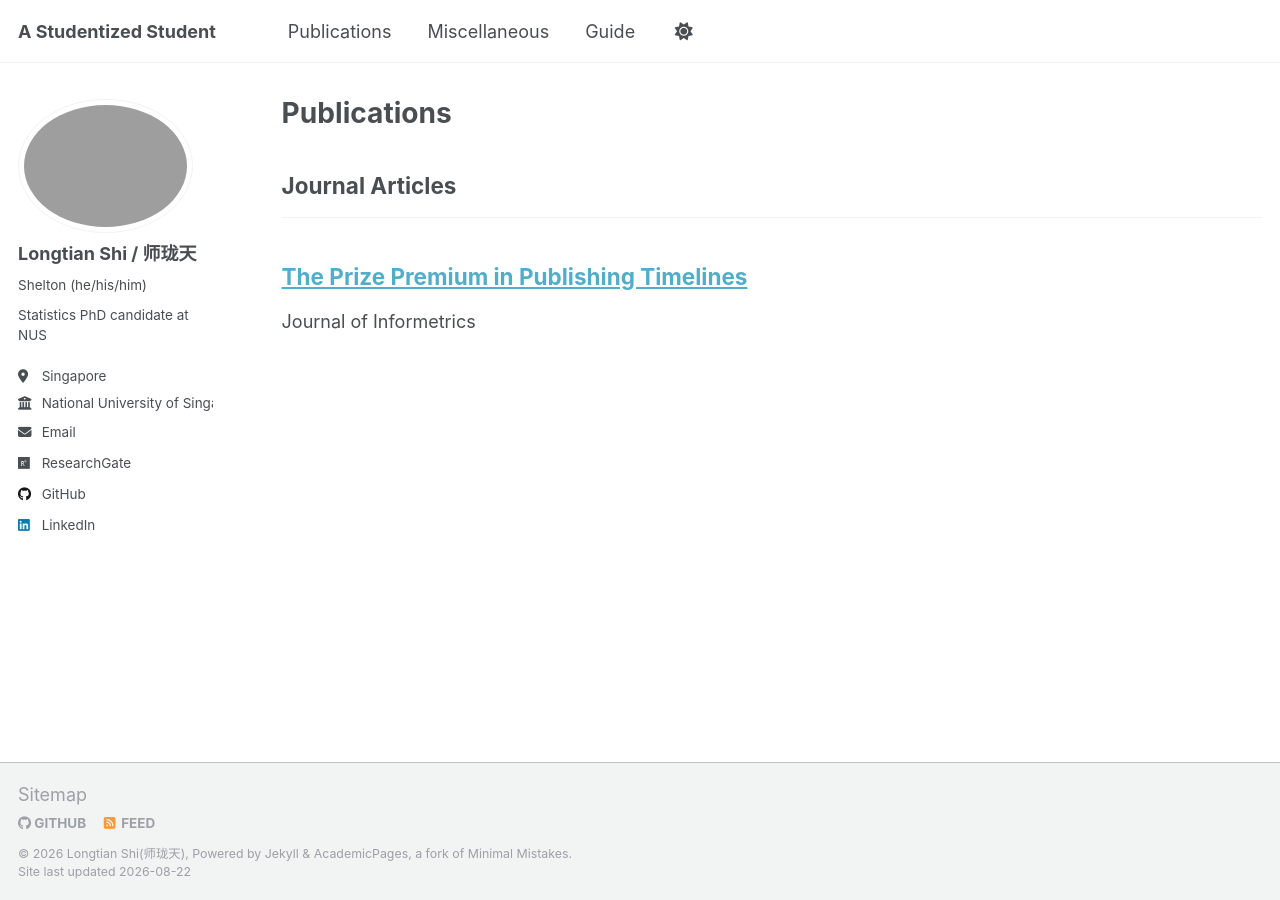
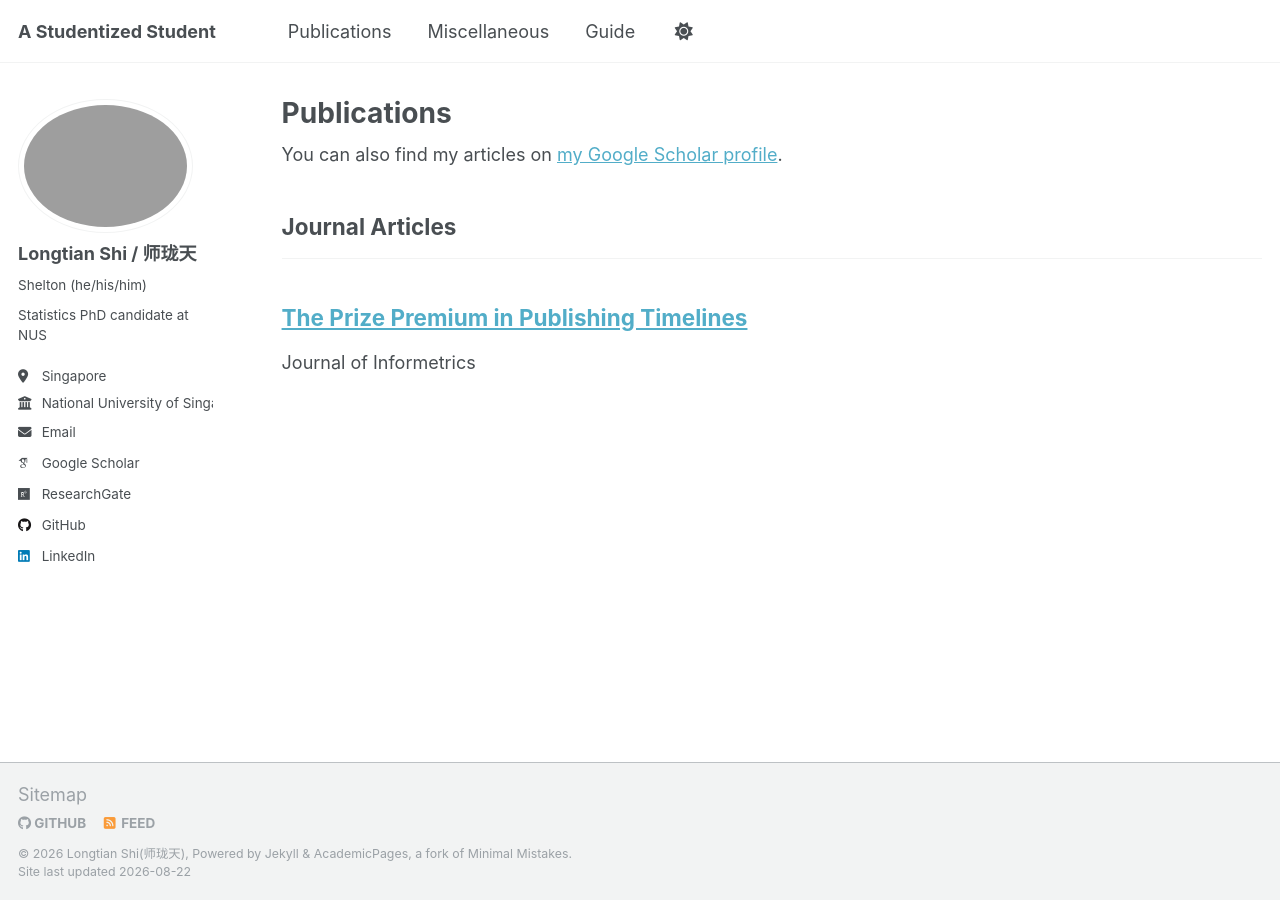
Before and after one commit to statslt/statslt.github.io, a Jekyll site: the page built from _pages/publications.html, in a window 1280 px wide. Built offline with Jekyll 4.4.1, drawn with Linux system fonts in a browser that asks for light colours; some web fonts are replaced; part of the change alters nothing that is shown.

Commit message:
Update _config.yml
Signed-off-by: shelton <124960483+statslt@users.noreply.github.com>

```diff
--- a/_config.yml
+++ b/_config.yml
@@ -33,7 +33,7 @@ author:
 
   # Academic websites
   arxiv            : # URL - Update with the correct link to your profile
-  googlescholar    : #"https://scholar.google.com/citations?user=PS_CX0AAAAAJ"
+  googlescholar    : "https://scholar.google.com/citations?user=hIi5ylUAAAAJ&hl=zh-CN&authuser=3"
   impactstory      : # URL
   orcid            : #"http://orcid.org/yourorcidurl"
   semantic         : # URL
```
